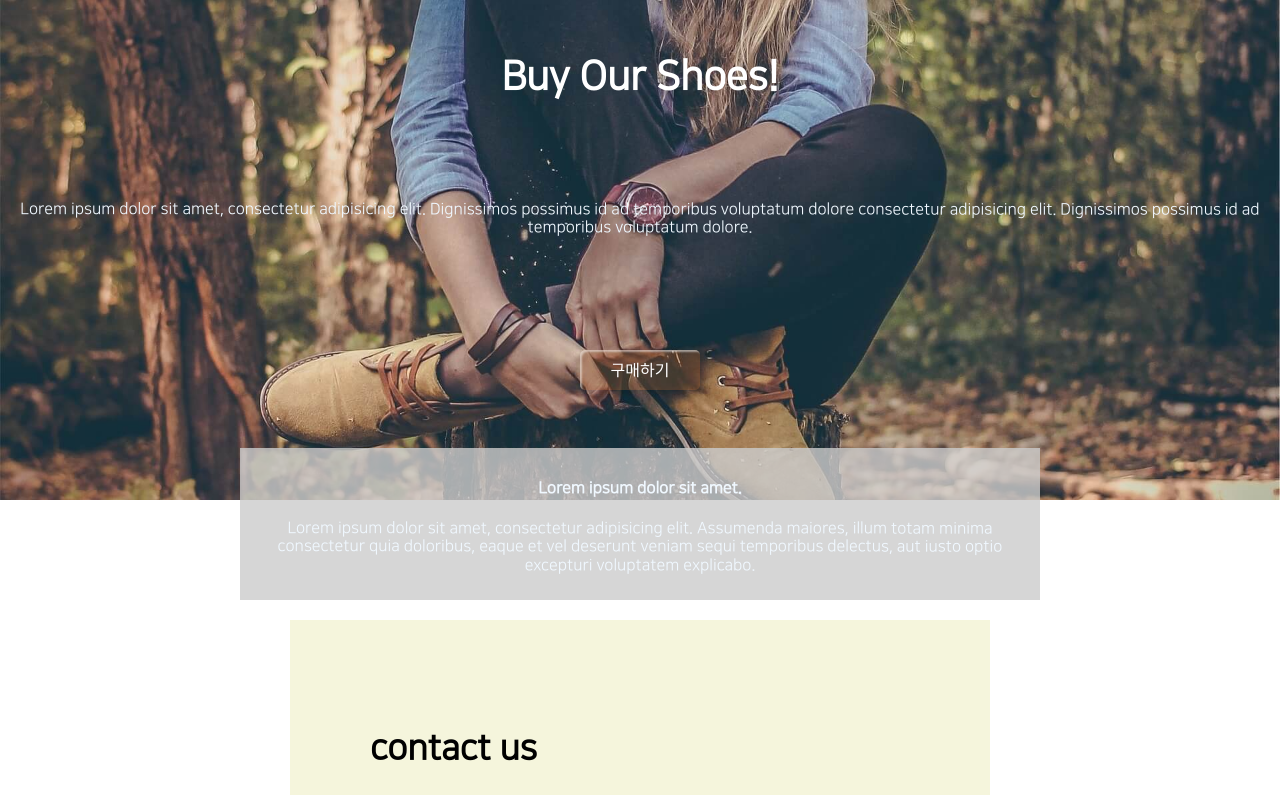
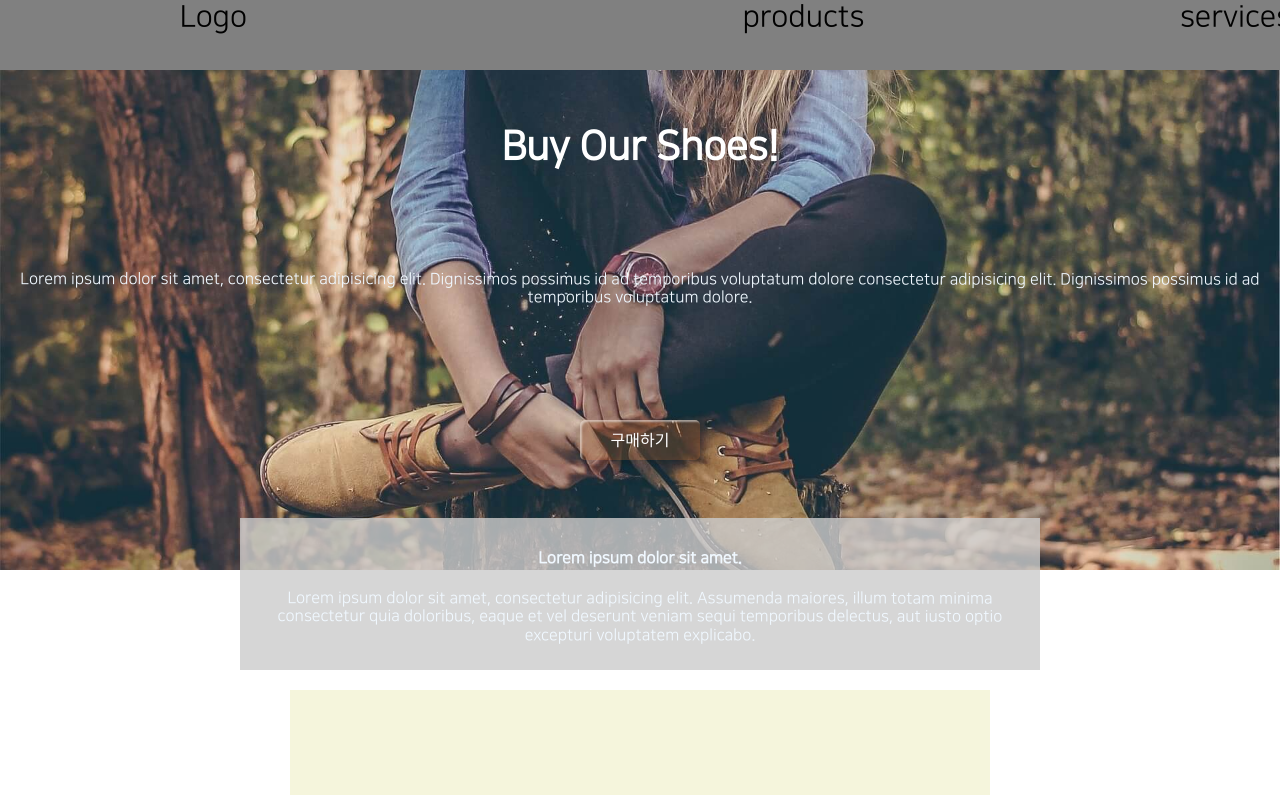
Before and after one commit to Parkseolmin/HTML-CSS_Project, a plain HTML site: page layout2.html in a window 1280 px wide. Shown: the top 795 px of the page. Drawn offline with Linux system fonts and the light colour scheme.

Commit message:
23/01/08

```diff
--- a/css/main2.css
+++ b/css/main2.css
@@ -258,3 +258,17 @@ p {
     position: relative;
     right: -310px;
 }
+
+.flex-item {
+    width: 100px;
+    height: 70px;
+    background-color: grey;
+    text-align: center;
+    justify-content: center;
+    font-size: 30px;
+}
+
+.flex-container {
+    margin: 0;
+    display: flex;
+}
--- a/layout2.html
+++ b/layout2.html
@@ -6,7 +6,7 @@
     <title>Document</title>
     <link rel="stylesheet" href="css/main2.css">
     <link rel="stylesheet" href="css/normalize.css">
-<!--
+    <!--
     <link rel="preconnect" href="https://fonts.googleapis.com">
     <link rel="preconnect" href="https://fonts.gstatic.com" crossorigin>
     <link href="https://fonts.googleapis.com/css2?family=Open+Sans:ital,wght@1,300&family=Roboto+Condensed:wght@300&family=Splash&display=swap" rel="stylesheet">
@@ -17,6 +17,11 @@
 </head>
 
 <body>
+    <div class="flex-container">
+        <div class="flex-item" style="flex-grow: 1;">Logo</div>
+        <div class="flex-item" style="flex-grow: 2;">products</div>
+        <div class="flex-item">services</div>
+    </div>
     <div class="main-background">
         <h4 class="main-title">Buy Our Shoes!</h4>
         <button class="custom-btn btn-15">구매하기</button>
@@ -68,4 +73,6 @@
         <a href="#" class="custom-link">링크</a>
     </div>
 
-</body></html>
+</body>
+
+</html>
```
Also changed, not shown: middle_module1.txt (renamed from middle_modue.txt), middle_module2.txt (added).
